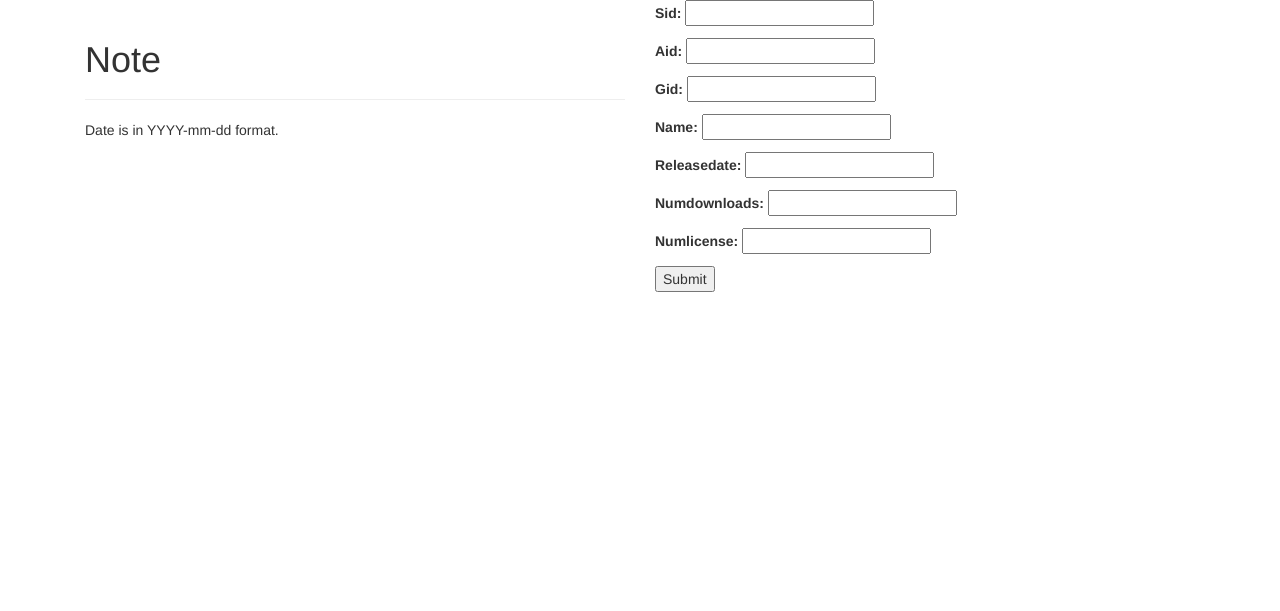
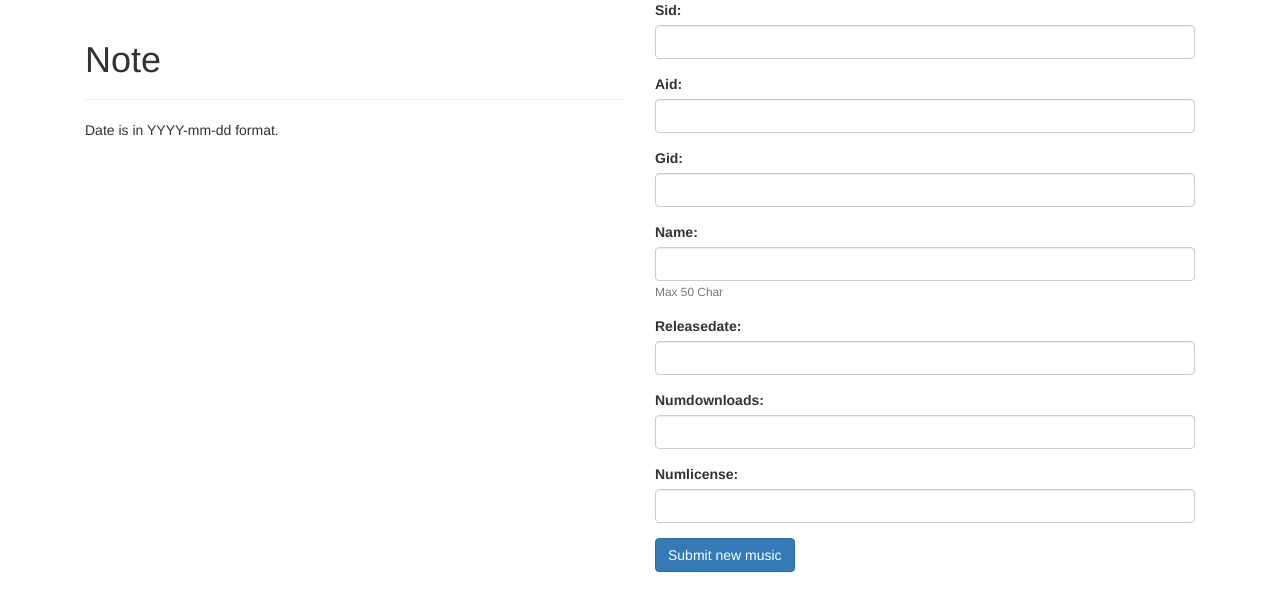
Before and after one commit to purplxholic/database_proj, a Django app: page /inventory/newMusic in a window 1280 px wide. Shown: the top 611 px of the page. Run offline with Django 3.2, Linux system fonts and the light colour scheme; some libraries are stand-ins or nearby versions.

Commit message:
bootstrapping forms

```diff
--- a/inventory_system/forms.py
+++ b/inventory_system/forms.py
@@ -1,10 +1,10 @@
 from django import forms
 
 class AddMusicForm(forms.Form):
-    sid = forms.CharField(required=True)
-    aid = forms.CharField(required=True)
-    gid = forms.CharField(required=True)
-    name = forms.CharField(required=True)
+    sid = forms.CharField(required=True,max_length=10,min_length=10)
+    aid = forms.CharField(required=True,max_length=10,min_length=10)
+    gid = forms.CharField(required=True,max_length=10,min_length=10)
+    name = forms.CharField(required=True,max_length=50,min_length=0,help_text='Max 50 Char')
     releaseDate = forms.CharField(required=True)
     numDownloads = forms.CharField(required=True)
     numLicense = forms.CharField(required=True)
--- a/inventory_system/templates/inventory_system/add_music.html
+++ b/inventory_system/templates/inventory_system/add_music.html
@@ -1,4 +1,5 @@
 <!DOCTYPE HTML>
+{% load widget_tweaks %}
 <head>
   <title> Inventory </title>
   <link rel="stylesheet" href="https://maxcdn.bootstrapcdn.com/bootstrap/3.3.7/css/bootstrap.min.css">
@@ -13,11 +14,31 @@
 
       <p>Date is in YYYY-mm-dd format.</p>
     </div>
+    <!-- form part -->
+
     <div class="col-sm-6">
-      <form role="form" action="" method = "post"}>
+      <form role="form" action="" method = "post">
         {% csrf_token %}
-        {{ form.as_p }}
-        <button type="submit">Submit</button>
+        {% for hidden_field in form.hidden_fields %}
+
+          {{ hidden_field }}
+        {% endfor %}
+
+
+        {% for field in form.visible_fields %}
+
+          <div class="form-group">
+            {{ field.label_tag }}
+            {% render_field field class="form-control" %}
+
+          {% if field.help_text %}
+            <small class="form-text text-muted">{{ field.help_text }}</small>
+          {% endif %}
+          </div>
+
+        {% endfor %}
+        <!-- {{ form.as_p }} -->
+        <button type="submit" class="btn btn-primary">Submit new music</button>
       </form>
       {% if status %}
       <div class="alert alert-success">
--- a/music_store/settings.py
+++ b/music_store/settings.py
@@ -40,9 +40,10 @@ INSTALLED_APPS = [
     'feedback_rating',
     'statistics',
     'inventory_system',
-    'music_store'
+    'music_store',
     # 'inventory_system',
     # 'browser.apps.BrowserConfig',
+    'widget_tweaks'
     # 'inventory_system.apps.InventorySystemConfig'
 ]
 
```
